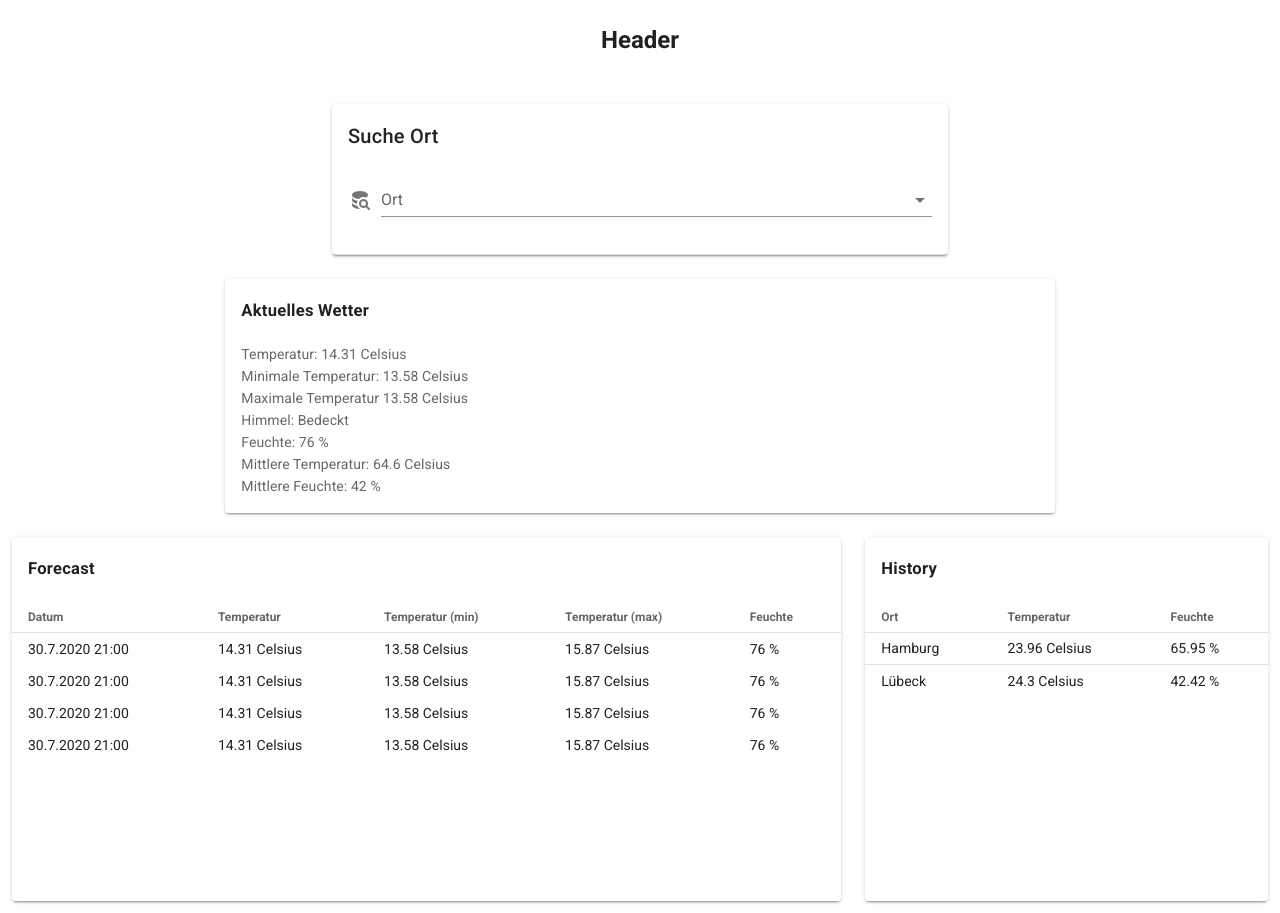
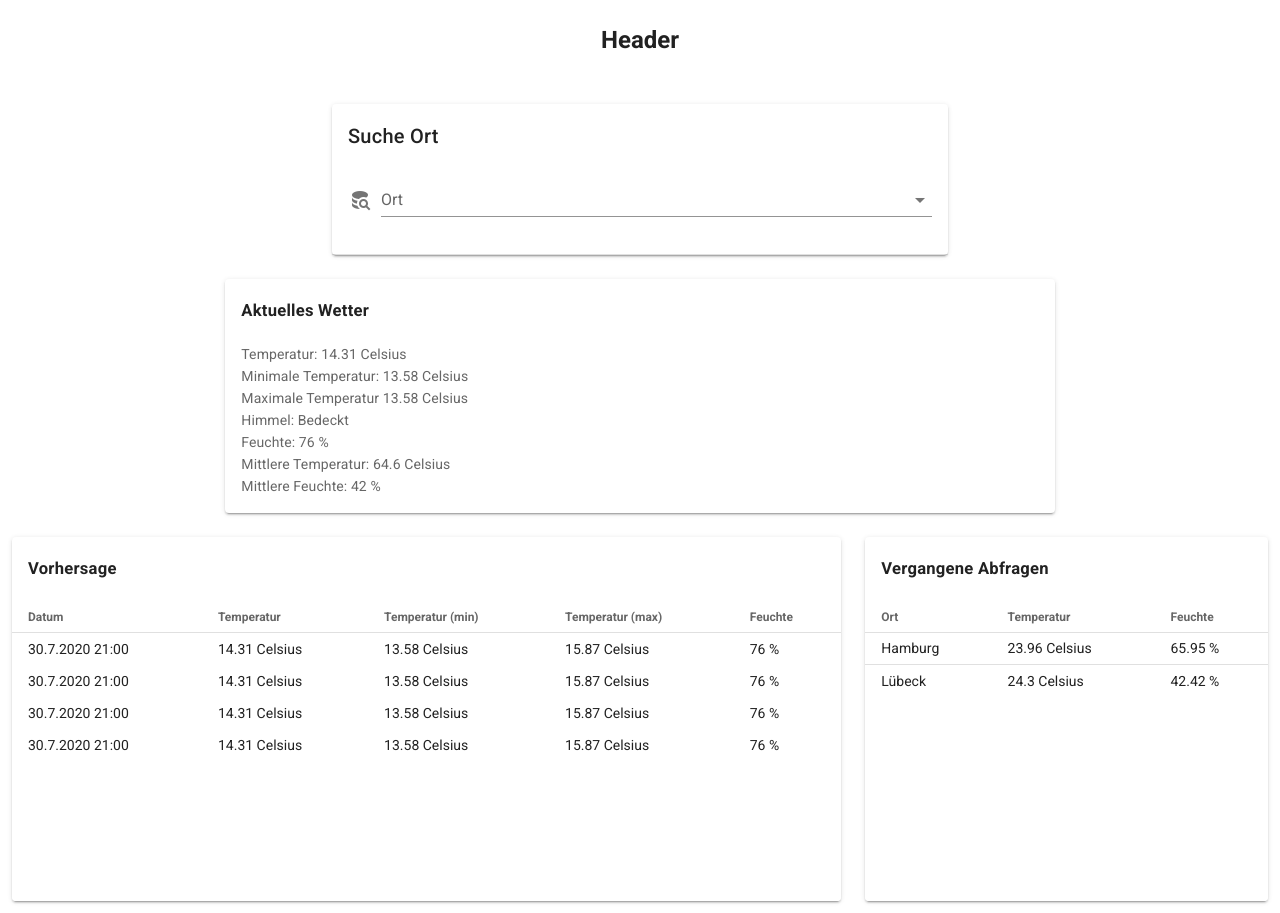
Before and after one commit to Chrichton/Weatherforcast, a Vue app in the folder Vue/vue-weather/: page / in a window 1280 px wide. Built offline with nearby package versions, Linux system fonts and the light colour scheme; what vue-uuid would draw is missing.

Commit message:
German Headings

```diff
--- a/Vue/vue-weather/src/components/Forecast.vue
+++ b/Vue/vue-weather/src/components/Forecast.vue
@@ -1,7 +1,7 @@
 <template>
   <v-card>
       <v-card-title>
-          <h5 class="Display-1">Forecast</h5>
+          <h5 class="Display-1">Vorhersage</h5>
       </v-card-title>
       <v-simple-table fixed-header height="300px" dense>
         <template v-slot:default>
--- a/Vue/vue-weather/src/components/History.vue
+++ b/Vue/vue-weather/src/components/History.vue
@@ -1,7 +1,7 @@
 <template>
 <v-card>
     <v-card-title>
-        <h5 class="Display-1">History</h5>
+        <h5 class="Display-1">Vergangene Abfragen</h5>
     </v-card-title>
     <v-simple-table fixed-header height="300px" dense>
         <template v-slot:default>
```
